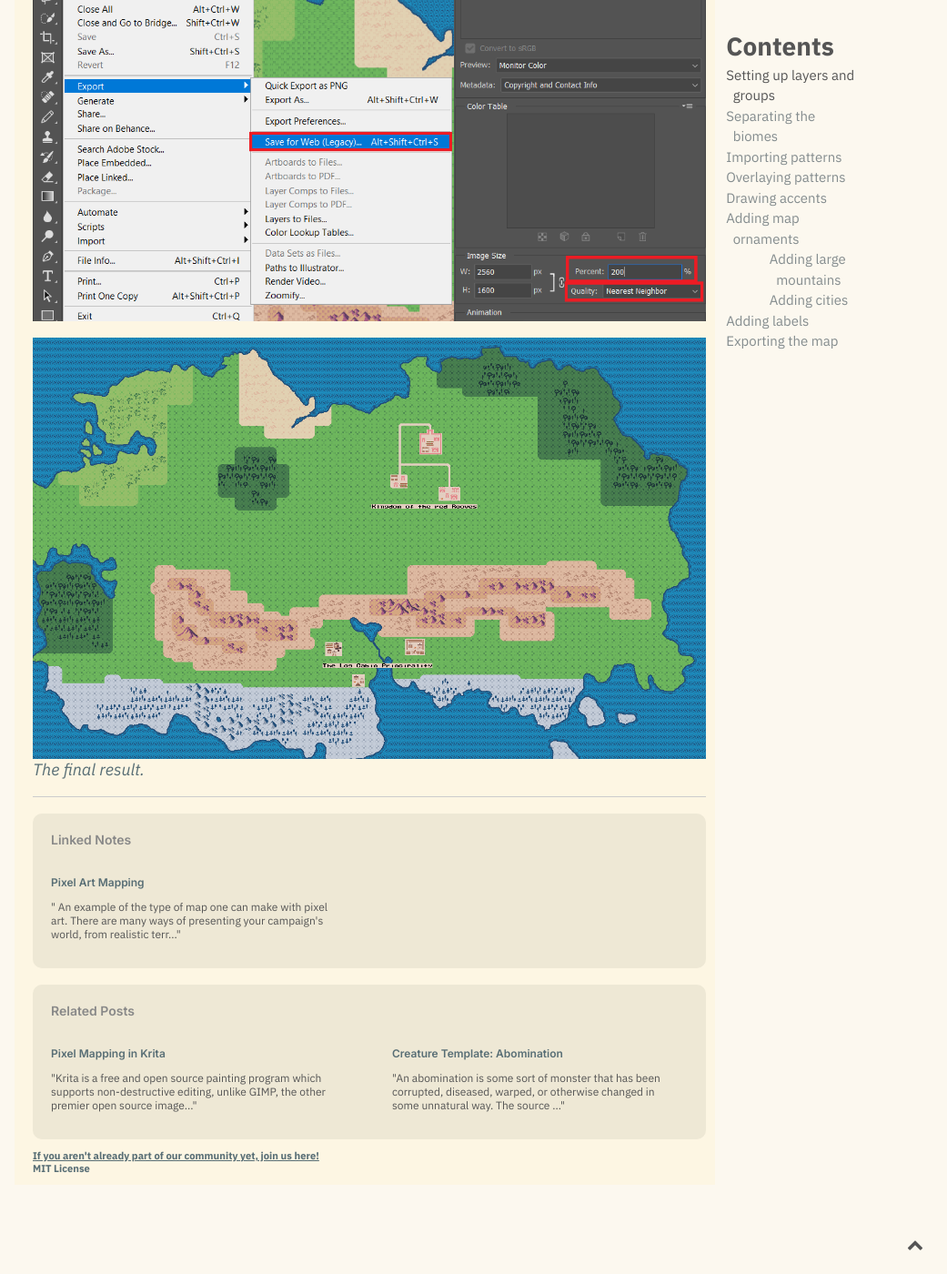
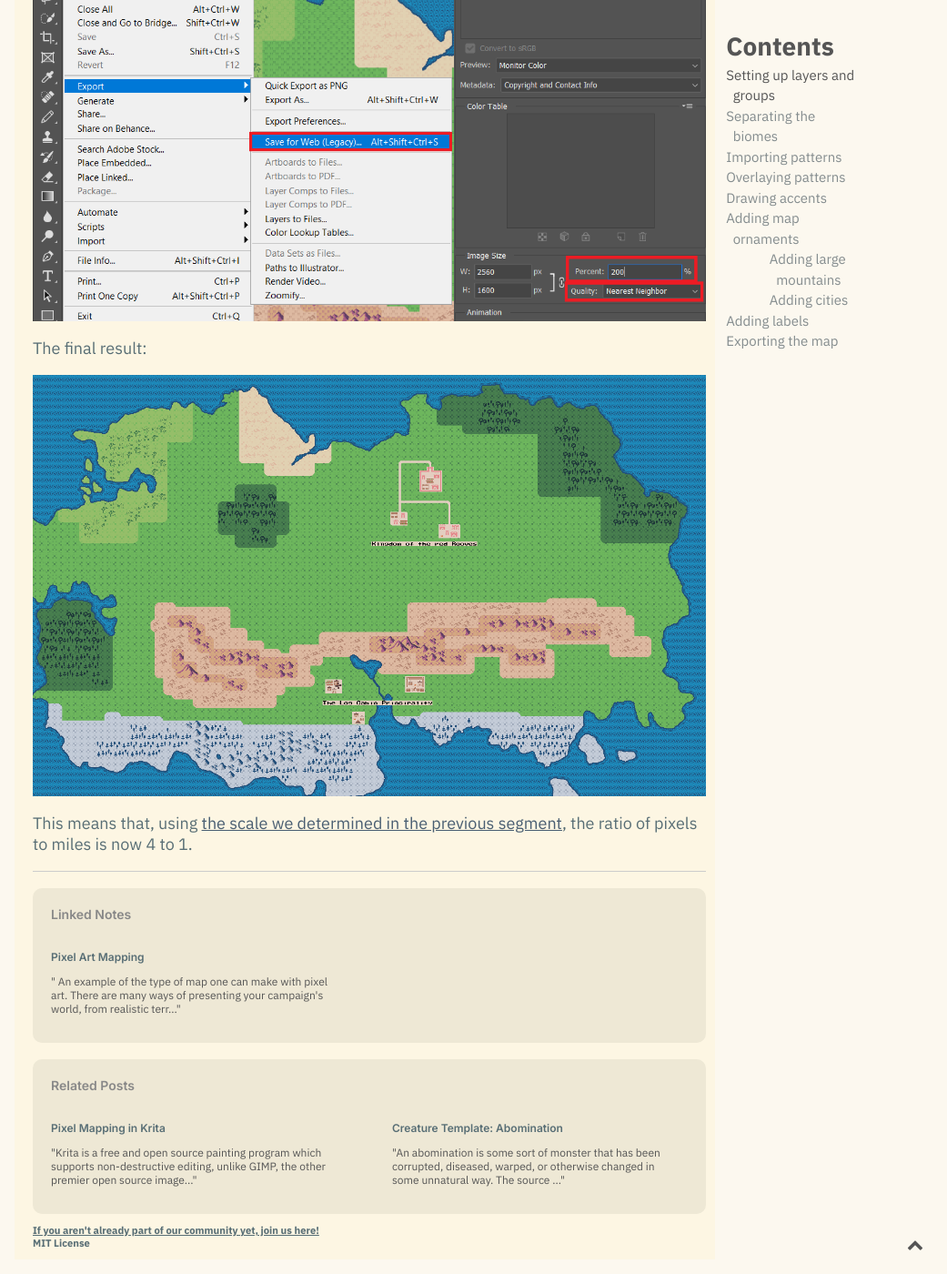
Before and after one commit to 5egeneral/compendium, a Jekyll site: the page built from _notes/Pixel Mapping in Photoshop.md, in a window 1280 px wide and 1400 px high, scrolled down 9140 px. Shown: the whole window at 91% size, without its empty margins (239-1280 px from the left). Built offline with Jekyll 4.4.1, drawn with Linux system fonts in a browser that asks for light colours; the table of contents is made by our own code; before the commit the page ends 10458 px from its top, so only the background shows below that.

Commit message:
mapping adjustment

```diff
--- a/_notes/Pixel Mapping in Photoshop.md
+++ b/_notes/Pixel Mapping in Photoshop.md
@@ -110,4 +110,8 @@ The save for web option with nearest neighbour scaling doesn't blur the output,
 
 ![Pasted image 20210623150556.png](/assets/img/Pasted%20image%2020210623150556.png#center)
 
-[![mapexportphotoshop.png](/assets/img/mapexportphotoshop.png#center)](/assets/img/mapexportphotoshop.png#center)*The final result.*
+The final result:
+
+[![mapexportphotoshop.png](/assets/img/mapexportphotoshop.png#center)](/assets/img/mapexportphotoshop.png#center)
+
+This means that, using [the scale we determined in the previous segment](https://5eg-compendium.netlify.app/notes/20210627-pixel-art-mapping#choosing-a-scale), the ratio of pixels to miles is now 4 to 1.
```
Also changed, not shown: _notes/Pixel Mapping in Krita.md (+2 -0 lines), 1 other file.
